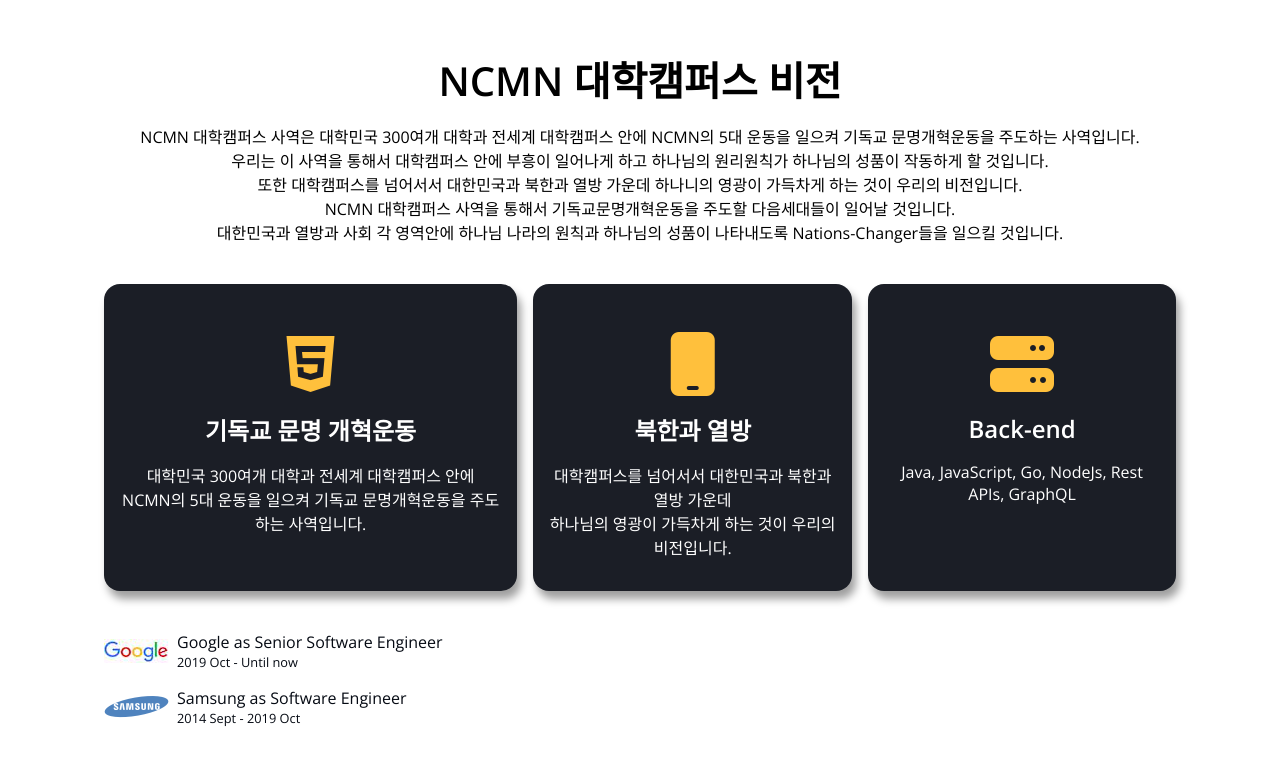
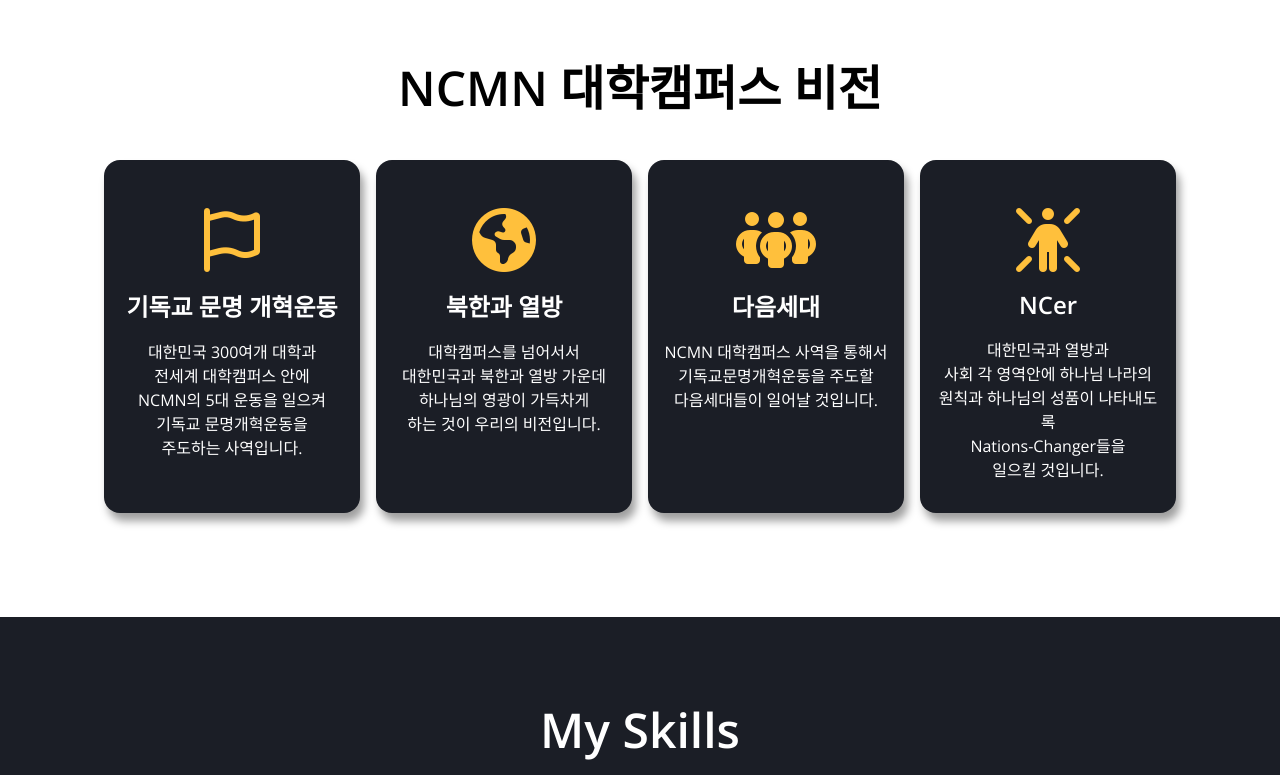
Before and after one commit to Dole-Dole/NCMN, a plain HTML site: page index.html in a window 1280 px wide. Shown: the part 580-1355 px from the top of the page. Drawn offline with nearby package versions, Linux system fonts and the light colour scheme.

Commit message:
2024-01-14 vision 수정완료

```diff
--- a/css/style.css
+++ b/css/style.css
@@ -88,13 +88,9 @@ button:focus {
 }
 
 .title {
-  font-size: 2.5rem;
+  font-size: 3rem;
   margin: 1rem 0;
-}
-
-.description {
-  font-size: 1rem;
-  margin: 0.5rem 0;
+  font-weight: bold;
 }
 
 /* Header */
@@ -236,14 +232,27 @@ button:focus {
 }
 
 /* About */
-.majors {
+.visions {
   display: flex;
   justify-content: space-between;
   gap: 1rem;
   margin: 2.5rem 0;
 }
 
-.major {
+.visions ul {
+  list-style: none;
+  padding: 0;
+  margin: 0;
+  display: flex;
+  gap: 1rem;
+}
+
+.visions li {
+  flex: 1;
+  text-align: center; /* Optional: Center align text within li */
+}
+
+.vision {
   background-color: var(--color-primary-variant);
   padding: 2rem 1rem;
   color: var(--color-text);
@@ -252,20 +261,20 @@ button:focus {
   box-shadow: 4px 8px 8px rgba(0, 0, 0, 0.38);
 }
 
-.major__icon {
+.vision__icon {
   font-size: 4rem;
   margin: 1rem 0;
   color: var(--color-accent);
   transition: all 300ms ease;
 }
 
-.major__title {
+.vision__title {
   font-size: 1.5rem;
   font-weight: bold;
   margin-bottom: 1rem;
 }
 
-.major:hover .major__icon {
+.vision:hover .vision__icon {
   transform: rotate(-15deg) scale(1.2);
 }
 
@@ -607,12 +616,12 @@ button:focus {
     margin-bottom: 0.5rem;
   }
 
-  .majors {
+  .visions {
     flex-direction: column;
     align-items: center;
   }
 
-  .major {
+  .vision {
     max-width: 25rem;
   }
 
--- a/index.html
+++ b/index.html
@@ -95,56 +95,47 @@
       <!-- About -->
       <section id="about" class="section max-container">
         <h2 class="title">NCMN 대학캠퍼스 비전</h2>
-        <p class="description">
-          NCMN 대학캠퍼스 사역은 대학민국 300여개 대학과 전세계 대학캠퍼스 안에
-          NCMN의 5대 운동을 일으켜 기독교 문명개혁운동을 주도하는 사역입니다.<br />
-          우리는 이 사역을 통해서 대학캠퍼스 안에 부흥이 일어나게 하고 하나님의
-          원리원칙가 하나님의 성품이 작동하게 할 것입니다.<br />
-          또한 대학캠퍼스를 넘어서서 대한민국과 북한과 열방 가운데 하나니의
-          영광이 가득차게 하는 것이 우리의 비전입니다.<br />
-          NCMN 대학캠퍼스 사역을 통해서 기독교문명개혁운동을 주도할 다음세대들이
-          일어날 것입니다. <br />
-          대한민국과 열방과 사회 각 영역안에 하나님 나라의 원칙과 하나님의
-          성품이 나타내도록 Nations-Changer들을 일으킬 것입니다.
-        </p>
-        <ul class="majors">
-          <li class="major">
-            <i class="fa-brands fa-html5 major__icon"></i>
-            <p class="major__title">기독교 문명 개혁운동</p>
+        <ul class="visions">
+          <li class="vision">
+            <i class="fa-regular fa-flag vision__icon"></i>
+            <p class="vision__title">기독교 문명 개혁운동</p>
             <p>
-              대학민국 300여개 대학과 전세계 대학캠퍼스 안에 <br />
-              NCMN의 5대 운동을 일으켜 기독교 문명개혁운동을 주도하는
-              사역입니다.
+              대한민국 300여개 대학과 <br />
+              전세계 대학캠퍼스 안에 <br />
+              NCMN의 5대 운동을 일으켜 <br />
+              기독교 문명개혁운동을<br />
+              주도하는 사역입니다.
             </p>
           </li>
-          <li class="major">
-            <i class="fa-solid fa-mobile major__icon"></i>
-            <p class="major__title">북한과 열방</p>
+          <li class="vision">
+            <i class="fa-solid fa-earth-americas vision__icon"></i>
+            <p class="vision__title">북한과 열방</p>
             <p>
-              대학캠퍼스를 넘어서서 대한민국과 북한과 열방 가운데<br />
-              하나님의 영광이 가득차게 하는 것이 우리의 비전입니다.
+              대학캠퍼스를 넘어서서 <br />
+              대한민국과 북한과 열방 가운데<br />
+              하나님의 영광이 가득차게 <br />
+              하는 것이 우리의 비전입니다.
             </p>
           </li>
-          <li class="major">
-            <i class="fa-solid fa-server major__icon"></i>
-            <p class="major__title">Back-end</p>
-            <p>Java, JavaScript, Go, NodeJs, Rest APIs, GraphQL</p>
+          <li class="vision">
+            <i class="fa-solid fa-people-group vision__icon"></i>
+            <p class="vision__title">다음세대</p>
+            <p>
+              NCMN 대학캠퍼스 사역을 통해서 <br />
+              기독교문명개혁운동을 주도할<br />
+              다음세대들이 일어날 것입니다.
+            </p>
           </li>
-        </ul>
-        <ul class="jobs">
-          <li class="job">
-            <img src="images/jobs/google.png" alt="google logo" />
-            <div>
-              <p class="job__name">Google as Senior Software Engineer</p>
-              <p class="job__period">2019 Oct - Until now</p>
-            </div>
-          </li>
-          <li class="job">
-            <img src="images/jobs/samsung.png" alt="samsung logo" />
-            <div>
-              <p class="job__name">Samsung as Software Engineer</p>
-              <p class="job__period">2014 Sept - 2019 Oct</p>
-            </div>
+          <li class="vision">
+            <i class="fa-solid fa-person-rays vision__icon"></i>
+            <p class="vision__title">NCer</p>
+            <p>
+              대한민국과 열방과 <br />
+              사회 각 영역안에 하나님 나라의 <br />
+              원칙과 하나님의 성품이 나타내도록 <br />
+              Nations-Changer들을 <br />
+              일으킬 것입니다.
+            </p>
           </li>
         </ul>
       </section>
```
